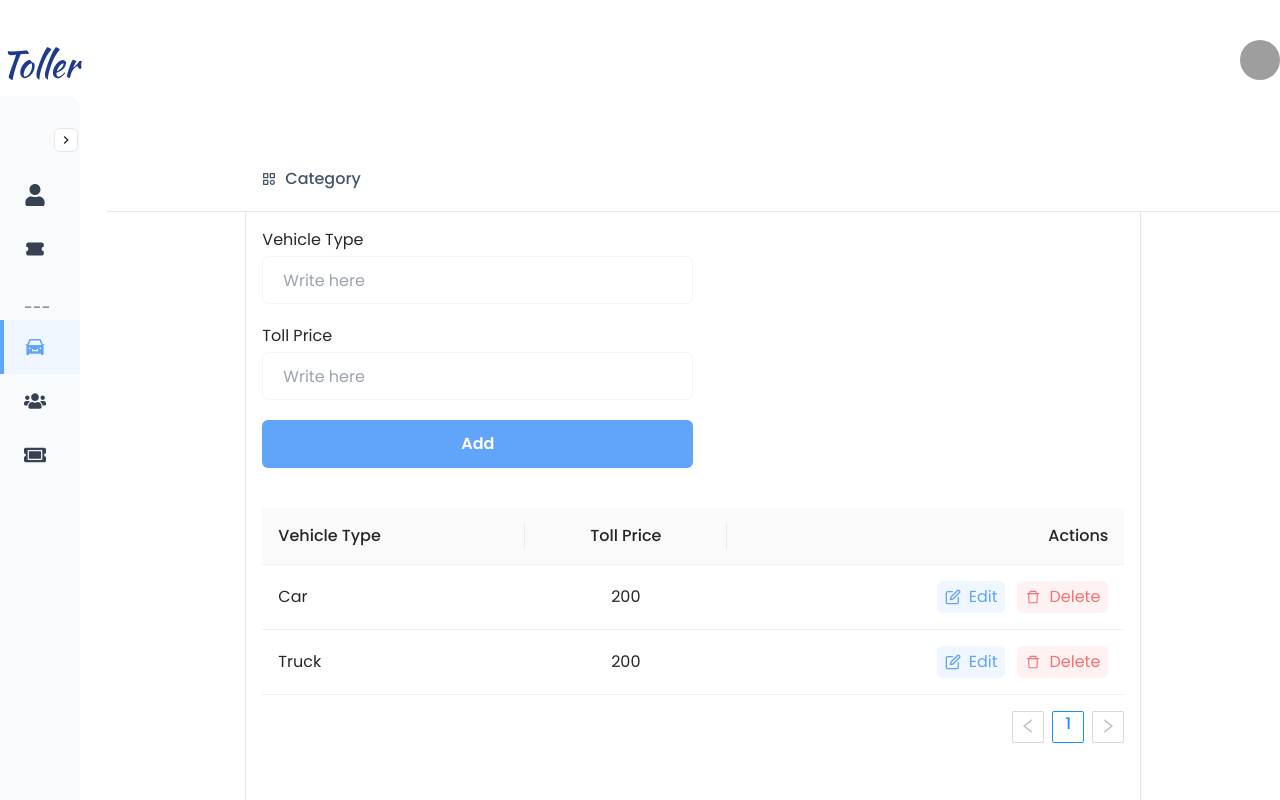
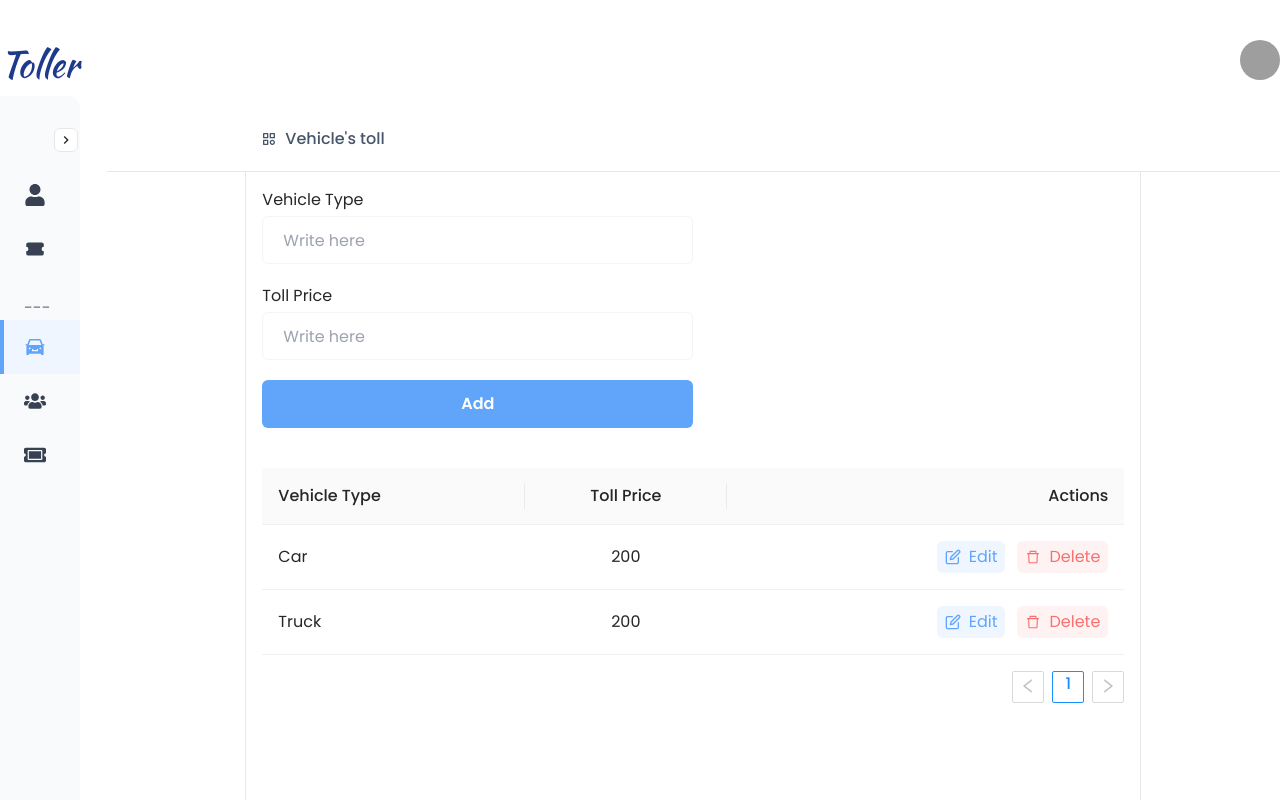
Before and after one commit to Mahadi92/toller, a Next.js app: page /dashboard/toll in a window 1280 px wide. Shown: the top 800 px of the page. Built offline with nearby package versions, Linux system fonts and the light colour scheme; grey boxes are pictures that could not be loaded.

Commit message:
dashboard page created

```diff
--- /dev/null
+++ b/src/pages/dashboard/profile.tsx
@@ -0,0 +1,14 @@
+import DashboardLayout from "@/components/layouts/DashboardLayout";
+import React from "react";
+
+const Profile = () => {
+  return (
+    <DashboardLayout>
+      <div>
+        <h1>This Is Profile Page</h1>
+      </div>
+    </DashboardLayout>
+  );
+};
+
+export default Profile;
--- /dev/null
+++ b/src/pages/dashboard/ticket.tsx
@@ -0,0 +1,14 @@
+import DashboardLayout from "@/components/layouts/DashboardLayout";
+import React from "react";
+
+const Ticket = () => {
+  return (
+    <DashboardLayout>
+      <div>
+        <h1>This Is Ticket Page</h1>
+      </div>
+    </DashboardLayout>
+  );
+};
+
+export default Ticket;
--- /dev/null
+++ b/src/pages/dashboard/tickets.tsx
@@ -0,0 +1,14 @@
+import DashboardLayout from "@/components/layouts/DashboardLayout";
+import React from "react";
+
+const AllTickets = () => {
+  return (
+    <DashboardLayout>
+      <div>
+        <h1>This Is AllTickets Page</h1>
+      </div>
+    </DashboardLayout>
+  );
+};
+
+export default AllTickets;
--- a/src/pages/dashboard/toll.tsx
+++ b/src/pages/dashboard/toll.tsx
@@ -44,11 +44,11 @@ const Toll = () => {
   const handleEditCategory = () => {};
   return (
     <DashboardLayout>
-      <div className="py-10">
+      <div className="pb-10">
         <div className="pb-5 pl-8 border-b">
           <div className="flex items-center max-w-4xl px-0 m-auto space-x-2 text-xl font-medium xl:px-0 text-slate-600">
             <BiCategory />
-            <span className="">Category</span>
+            <span className="">Vehicle{"'"}s toll</span>
           </div>
         </div>
 
--- /dev/null
+++ b/src/pages/dashboard/users.tsx
@@ -0,0 +1,14 @@
+import DashboardLayout from "@/components/layouts/DashboardLayout";
+import React from "react";
+
+const AllUsers = () => {
+  return (
+    <DashboardLayout>
+      <div>
+        <h1>This Is AllUsers Page</h1>
+      </div>
+    </DashboardLayout>
+  );
+};
+
+export default AllUsers;
```
Also changed, not shown: 2 other files (tests, documents, lock files or other folders).
